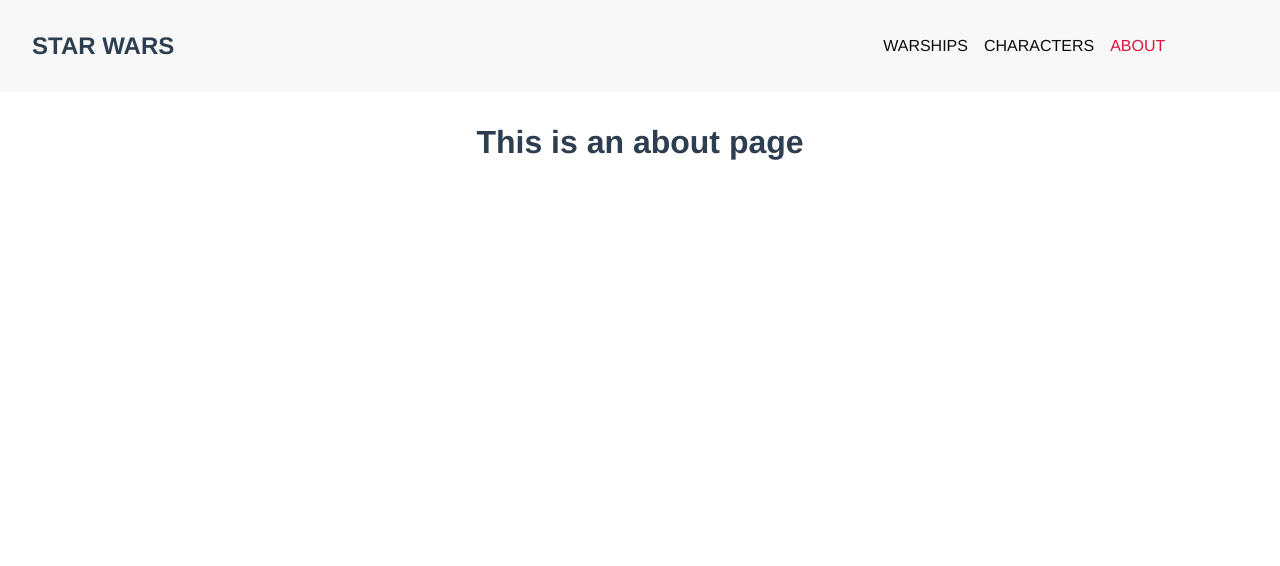
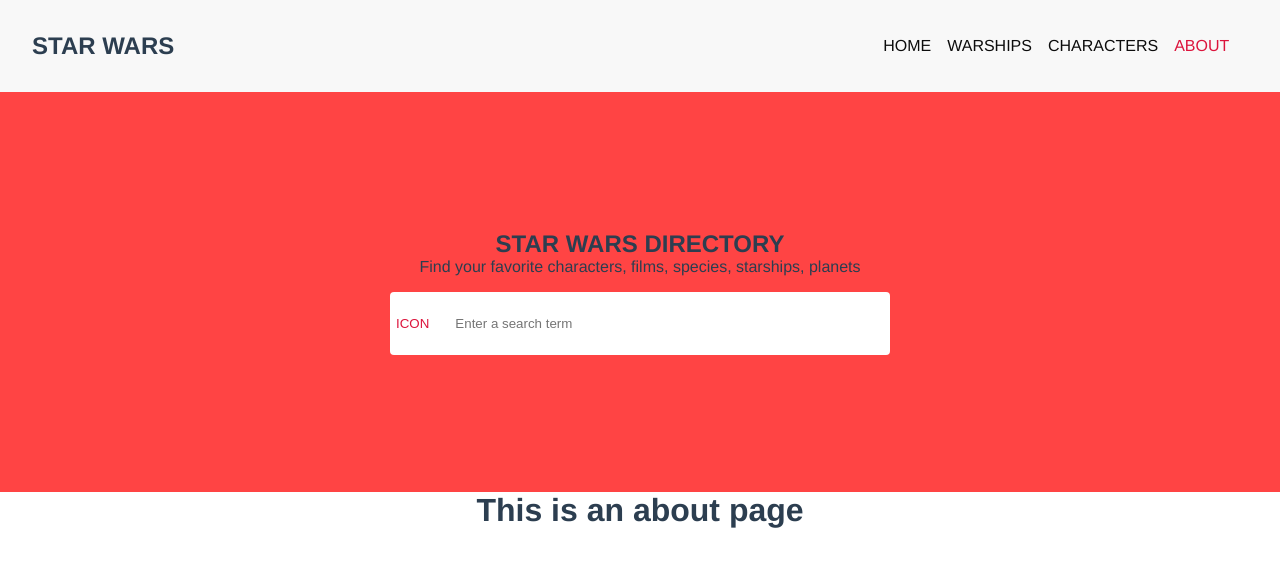
Before and after one commit to auleki/gm-assess, a Vue app: page /#/about in a window 1280 px wide. Shown: the top 566 px of the page. Built offline with nearby package versions, Linux system fonts and the light colour scheme.

Commit message:
header added

```diff
--- a/src/App.vue
+++ b/src/App.vue
@@ -1,11 +1,11 @@
 <script>
-import TopNav from "@/components/TopNav.vue";
 import Navbar from "@/components/Navbar.vue";
+import Header from "@/components/Header.vue";
 
 export default {
   components: {
-    TopNav,
     Navbar,
+    Header,
   },
 };
 </script>
@@ -14,8 +14,12 @@
   <Navbar
     :navLinks="[
       {
+        name: 'Home',
+        path: '/',
+      },
+      {
         name: 'Warships',
-        path: '/',
+        path: '/warships',
       },
       {
         name: 'Characters',
@@ -27,6 +31,7 @@
       },
     ]"
   />
+  <Header />
   <router-view />
 </template>
 
--- a/src/components/Header.vue
+++ b/src/components/Header.vue
@@ -5,11 +5,55 @@
 </script>
 
 <template>
-  <div>
-    <h2>HEADER HERE</h2>
-  </div>
+  <header>
+    <div class="text">
+      <h2>STAR WARS DIRECTORY</h2>
+      <p>Find your favorite characters, films, species, starships, planets</p>
+    </div>
+    <section class="search__bar">
+      <button type="submit">ICON</button>
+      <input type="text" placeholder="Enter a search term" />
+    </section>
+  </header>
 </template>
 
 
-<style scoped>
+<style scoped lang="scss">
+header {
+  height: 200px * 2;
+  display: flex;
+  flex-direction: column;
+  align-items: center;
+  justify-content: center;
+  background: #ff4444;
+}
+
+.search__bar {
+  margin-top: 16px;
+  background: #fff;
+  padding: 6px;
+  display: flex;
+  gap: 0.5em;
+  border-radius: 4px;
+  input {
+    padding: 16px;
+    width: 100%;
+    border: 2px dashed transparent;
+    transition: border 200ms ease-in;
+    outline: none;
+    &:focus {
+      border-color: crimson;
+    }
+  }
+  button {
+    color: crimson;
+    background: transparent;
+  }
+}
+
+@media (min-width: 578px) {
+  .search__bar {
+    width: 100px * 5;
+  }
+}
 </style>
--- a/src/components/Navbar.vue
+++ b/src/components/Navbar.vue
@@ -3,7 +3,14 @@
   name: "Navbar",
   props: ["name", "logoImage", "navLinks"],
   methods: {
-    collapseNavbar() {
+    closeNavbar() {
+      const burger = document.querySelector(".hamburger");
+      const navLinks = document.querySelector(".nav__links");
+
+      navLinks.classList.toggle("nav-active");
+      burger.classList.toggle("toggle");
+    },
+    toggleNavbar() {
       const burger = document.querySelector(".hamburger");
       const navLinks = document.querySelector(".nav__links");
       const navLink = document.querySelectorAll(".nav__links li");
@@ -32,11 +39,11 @@
       <h2>STAR WARS</h2>
     </div>
     <ul class="nav__links">
-      <li v-for="item in navLinks" :key="item.key">
+      <li v-for="item in navLinks" @click="closeNavbar()" :key="item.key">
         <router-link :to="item.path">{{ item.name }}</router-link>
       </li>
     </ul>
-    <div class="hamburger" @click="collapseNavbar()">
+    <div class="hamburger" @click="toggleNavbar()">
       <div class="line1"></div>
       <div class="line2"></div>
       <div class="line3"></div>
@@ -46,6 +53,7 @@
 
 <style scoped lang="scss">
 nav {
+  /* use icons instead, have active icon hover animation */
   height: 100%;
   width: 100%;
   background: #f8f8f8;
@@ -55,7 +63,7 @@
   display: flex;
   justify-content: space-between;
   align-items: center;
-  margin-bottom: 2em;
+  /* margin-bottom: 2em; */
 
   a {
     text-decoration: none;
@@ -128,12 +136,15 @@
       background: rgb(20, 20, 20);
       top: 100%;
       left: -100%;
-      transition: left 150ms ease-in-out;
+      /* right: 0; */
+      transition: left 200ms ease-in-out, opacity 55ms ease-in;
+      opacity: 0;
       border-bottom-right-radius: 10px;
       border-bottom-left-radius: 10px;
       &.nav-active {
         left: 0;
         box-shadow: 4px 4px 4px rgba(0, 0, 0, 0.3);
+        opacity: 1;
       }
     }
     .hamburger {
--- a/src/components/TopNav.vue
+++ /dev/null
@@ -1,47 +0,0 @@
-<script>
-export default {
-  name: "TopNav",
-};
-</script>
-
-<template>
-  <nav>
-    <div class="logo">
-      <h1>STAR WARS</h1>
-    </div>
-    <div class="nav__links">
-      <router-link to="/">STARSHIPS</router-link>
-      <router-link to="/about">ABOUT</router-link>
-      <router-link to="/characters">CHARACTERS</router-link>
-    </div>
-  </nav>
-</template>
-
-
-
-<style scoped lang="scss">
-// use icons for links
-nav {
-  height: 100%;
-  width: 100%;
-  background: #1a1a1a;
-  padding: 2rem;
-  display: flex;
-  justify-content: space-between;
-  align-items: center;
-  margin-bottom: 2em;
-
-  .nav__links {
-    display: flex;
-    gap: 1em;
-  }
-
-  a {
-    text-decoration: none;
-    color: #fff;
-    &.router-link-exact-active {
-      color: crimson;
-    }
-  }
-}
-</style>
--- a/src/router/index.js
+++ b/src/router/index.js
@@ -5,12 +5,12 @@
 const routes = [
   {
     path: '/',
-    name: 'Home',
+    name: 'Homepage',
     component: Home
   },
   {
     path: '/characters',
-    name: 'About',
+    name: 'Characters',
     component: Characters
   },
   {
--- a/src/views/Home.vue
+++ b/src/views/Home.vue
@@ -1,6 +1,5 @@
 <template>
   <div class="home">
-    <Header />
     <h3>New World</h3>
   </div>
 </template>
@@ -13,7 +12,7 @@
 export default {
   name: "Home",
   components: {
-    Header,
+    // components go in here
   },
 };
 </script>
```
Also changed, not shown: src/components/EntityListing.vue (added, +17 -0 lines), src/views/Warships.vue (added, +15 -0 lines).
